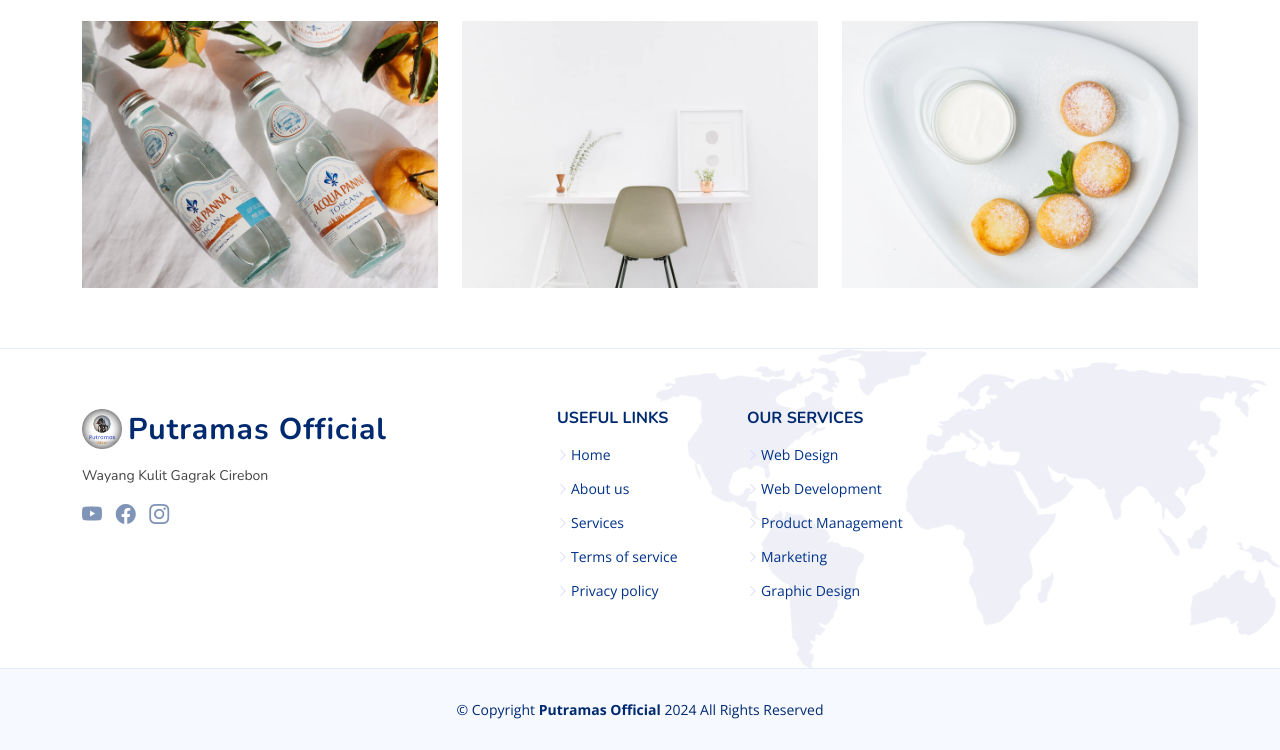
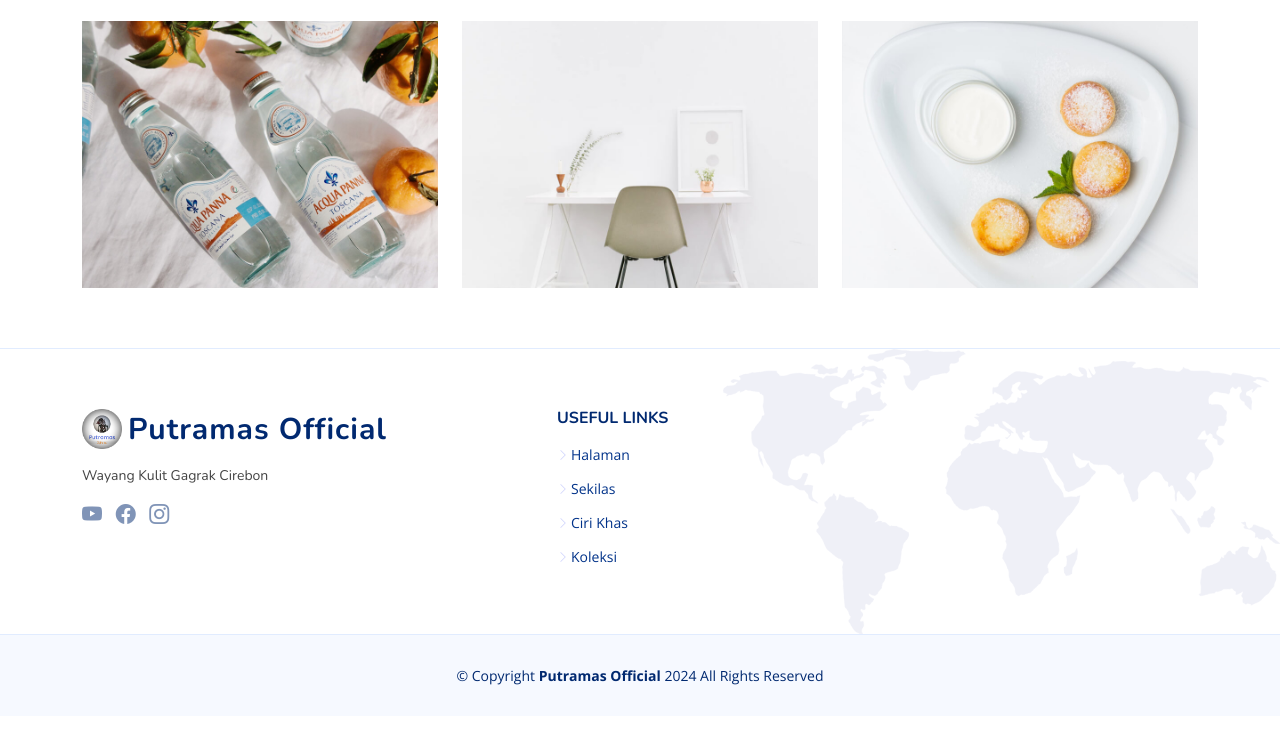
Before and after one commit to ptmo/putramas, a plain HTML site: page gallery.html in a window 1280 px wide. Shown: the part 1601-2351 px from the top of the page. After the commit the page ends 2317 px from the top, so only its background shows below. Drawn offline with nearby package versions, Linux system fonts and the light colour scheme.

Commit message:
Update gallery.html

```diff
--- a/gallery.html
+++ b/gallery.html
@@ -5,7 +5,7 @@
   <meta charset="utf-8">
   <meta content="width=device-width, initial-scale=1.0" name="viewport">
 
-  <title>Gallery Putramas</title>
+  <title>Putramas Official</title>
   <meta content="" name="putramas official wayang kulit gagrak cirebon">
   <meta content="" name="putramas official wayang kulit cirebon">
 
@@ -41,11 +41,10 @@
 
       <nav id="navbar" class="navbar">
         <ul>
-          <li><a class="nav-link scrollto active" href="index">Home</a></li>
-          <li><a class="nav-link scrollto" href="#about">About</a></li>
-          <li><a class="nav-link scrollto" href="#services">Services</a></li>
-          <li><a class="nav-link scrollto" href="#portfolio">Portfolio</a></li>
-          <li><a class="nav-link scrollto" href="#team">Team</a></li>
+          <li><a class="nav-link scrollto active" href="index">Halaman</a></li>
+          <li><a class="nav-link scrollto" href="#about">Sekilas</a></li>
+          <li><a class="nav-link scrollto" href="#values">Ciri Khas</a></li>
+          <li><a class="nav-link scrollto" href="#portfolio">Koleksi</a></li>
           <li><a class="getstarted scrollto" href="index">Back To Home</a></li>
         </ul>
         <i class="bi bi-list mobile-nav-toggle"></i>
@@ -264,22 +263,10 @@
           <div class="col-lg-2 col-6 footer-links">
             <h4>Useful Links</h4>
             <ul>
-              <li><i class="bi bi-chevron-right"></i> <a href="#">Home</a></li>
-              <li><i class="bi bi-chevron-right"></i> <a href="#">About us</a></li>
-              <li><i class="bi bi-chevron-right"></i> <a href="#">Services</a></li>
-              <li><i class="bi bi-chevron-right"></i> <a href="#">Terms of service</a></li>
-              <li><i class="bi bi-chevron-right"></i> <a href="#">Privacy policy</a></li>
-            </ul>
-          </div>
-
-          <div class="col-lg-2 col-6 footer-links">
-            <h4>Our Services</h4>
-            <ul>
-              <li><i class="bi bi-chevron-right"></i> <a href="#">Web Design</a></li>
-              <li><i class="bi bi-chevron-right"></i> <a href="#">Web Development</a></li>
-              <li><i class="bi bi-chevron-right"></i> <a href="#">Product Management</a></li>
-              <li><i class="bi bi-chevron-right"></i> <a href="#">Marketing</a></li>
-              <li><i class="bi bi-chevron-right"></i> <a href="#">Graphic Design</a></li>
+              <li><i class="bi bi-chevron-right"></i> <a href="index">Halaman</a></li>
+              <li><i class="bi bi-chevron-right"></i> <a href="#about">Sekilas</a></li>
+              <li><i class="bi bi-chevron-right"></i> <a href="#values">Ciri Khas</a></li>
+              <li><i class="bi bi-chevron-right"></i> <a href="#portfolio">Koleksi</a></li>
             </ul>
           </div>
         </div>
```
